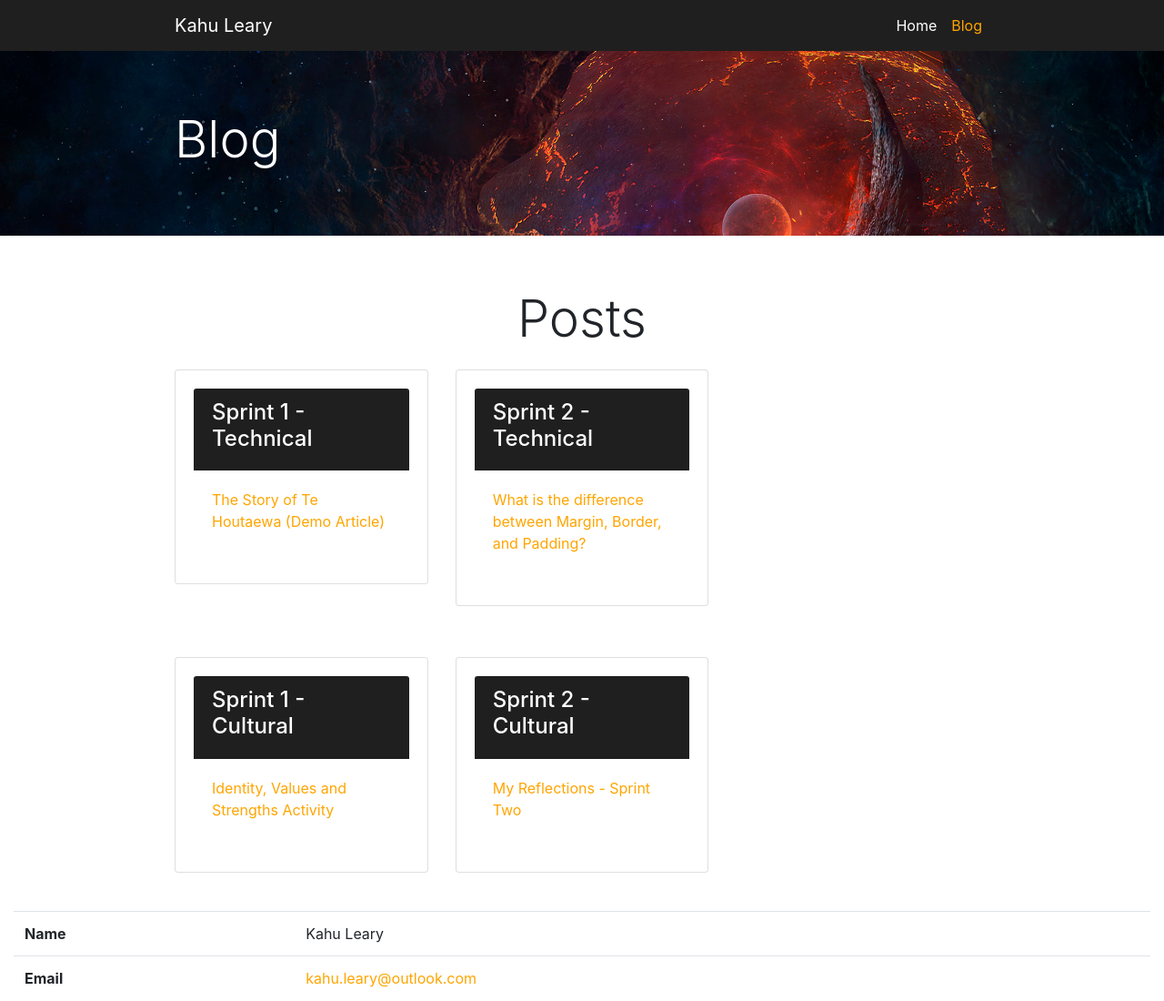
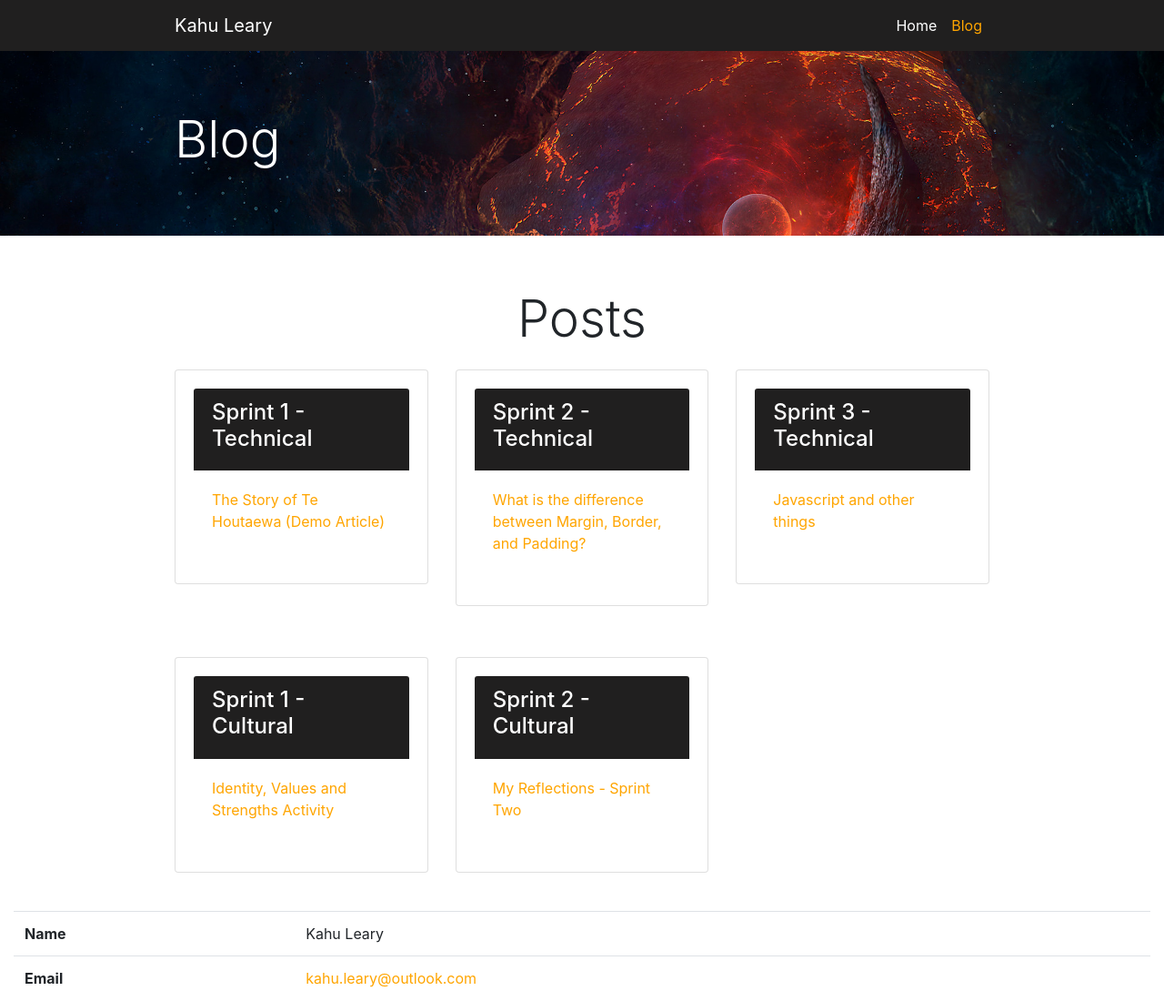
Before and after one commit to Kahu-Leary/Kahu-Leary.github.io, a plain HTML site: page blog/blog.html in a window 1280 px wide. Shown: the top 1100 px of the page at 91% size. Drawn offline with nearby package versions, Linux system fonts and the light colour scheme.

Commit message:
Update sprint3-technical.html

```diff
--- a/blog/blog.html
+++ b/blog/blog.html
@@ -87,6 +87,23 @@
         </a>
       </div>
     </div>
+
+    <div class="col-4">
+
+      <div class="card">
+        <a href="/blog/sprint3-technical.html">
+          <div class="card-header">
+            <h4>Sprint 3 - Technical</h4>
+          </div>
+
+          <div class="card-body">
+
+            <p>Javascript and other things</p>
+
+          </div>
+        </a>
+      </div>
+    </div>
   </div>
 
   <div class="row">
```
Also changed, not shown: blog/sprint3-technical.html (+2 -2 lines), index.html (+17 -0 lines).
